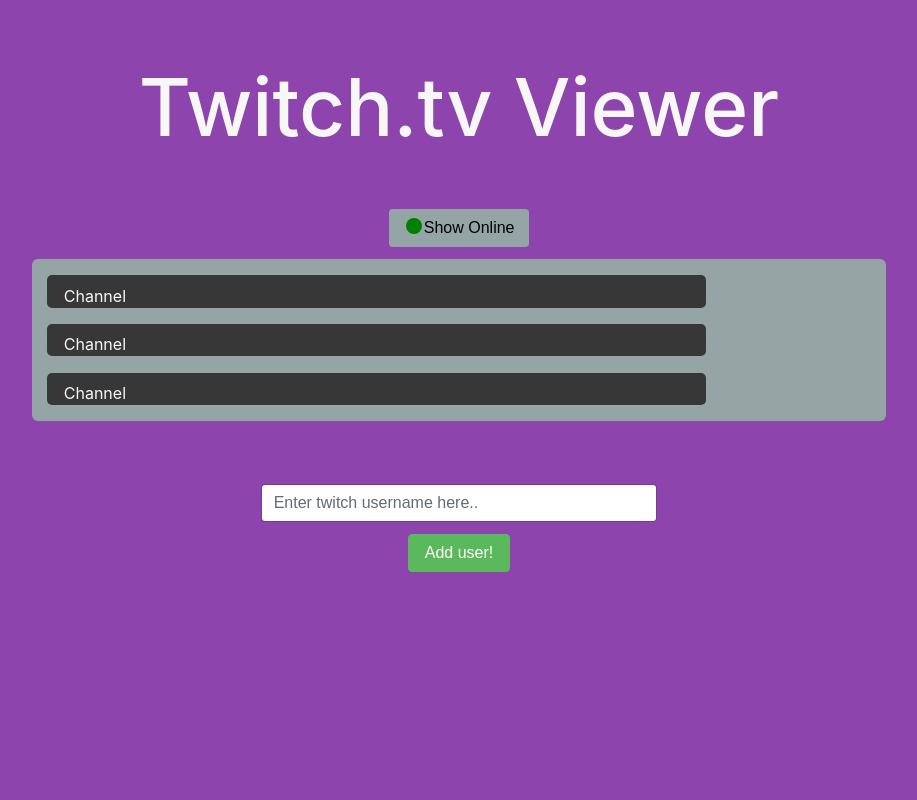
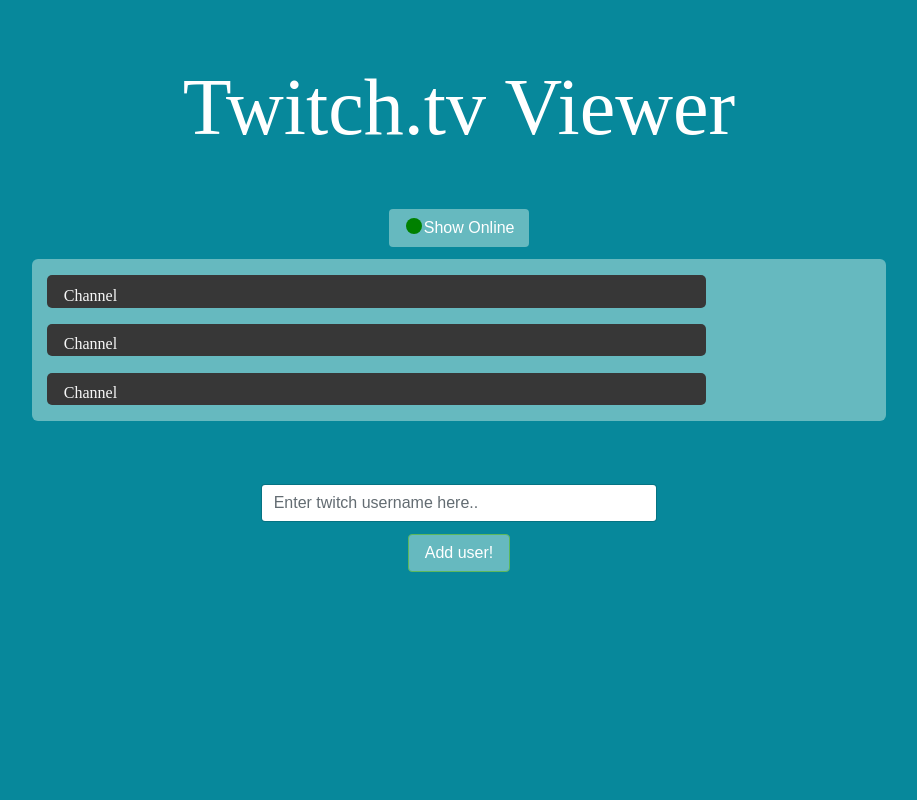
Before and after one commit to JordanWCotton/twitch-channel-viewer, a PHP site: page /index.html in a window 1280 px wide. Shown: the whole page, without its empty margins (181-1098 px from the left). Run offline with PHP 8.4, Linux system fonts and the light colour scheme; some libraries are stand-ins or nearby versions.

Commit message:
[update] revamped coloring and font

```diff
--- a/styles/styles.css
+++ b/styles/styles.css
@@ -1,12 +1,18 @@
+/* Desktop styles */
+
+* {
+    font-family: 'Playfair Display', serif;
+}
+
 #content-container {
 	min-height: 100vh;
-	background-color: #8e44ad;
+	background-color: #07889B;
 }
 
 #app-header {
 	text-align: center;
 	padding-top: 5%;
-	color: #F7F7F7;
+	color: #FFFFFF;
 }
 
 #app-header h1 {
@@ -20,7 +26,8 @@
 }
 
 #show-online {
-	background-color: #95a5a6;
+	background-color: #66B9BF;
+	color: #FFFFFF;
 }
 
 #show-online div {
@@ -29,11 +36,12 @@
 }
 
 #show-all {
-	background-color: #95a5a6;
+	background-color: #66B9BF;
+	color: #FFFFFF;
 }
 
 #app-view {
-	background-color: #95a5a6;
+	background-color: #66B9BF;
 	border-radius: 6px;
 	min-height: 50px;
 }
@@ -79,6 +87,8 @@
 
 #submit-button {
 	margin-top: 3%;
+	background-color: #66B9BF;
+	color: #FFFFFF;
 }
 
 /* Mobile styles */
```
